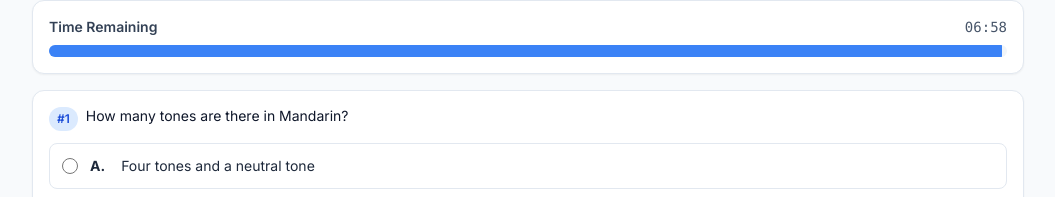
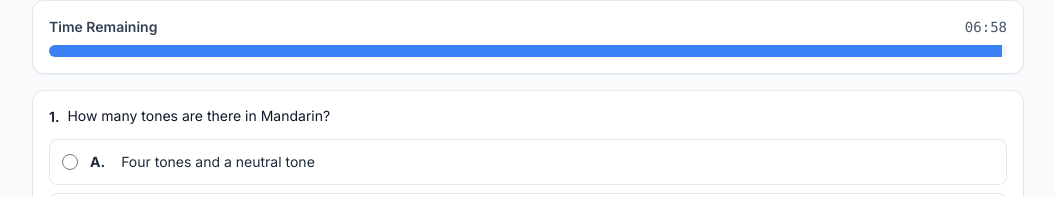
Before and after one commit to longjiang/czh-test-center, a React (Vite) app: page / in a window 1280 px wide. Both pictures are taken after a click on the button "Start Quiz". Shown: the part 514-711 px from the top of the page, without its empty margins (112-1167 px from the left). Built offline with nearby package versions, Linux system fonts and the light colour scheme.

Commit message:
chore: restyle question numbering

```diff
--- a/src/components/QuestionCard.jsx
+++ b/src/components/QuestionCard.jsx
@@ -21,7 +21,9 @@
     <div className={`card space-y-3 ${cardTone}`}>
       <div className="flex items-start gap-2">
         <div className="flex items-center gap-2">
-          <span className="badge">{ordinal ? `#${ordinal}` : 'Question'}</span>
+          <span className="text-sm font-semibold text-slate-900">
+            {ordinal ? `${ordinal}.` : 'Question'}
+          </span>
         </div>
         <div className="flex flex-col gap-1">
           <p className="text-slate-900 text-sm leading-tight font-normal">{question.prompt}</p>
```
